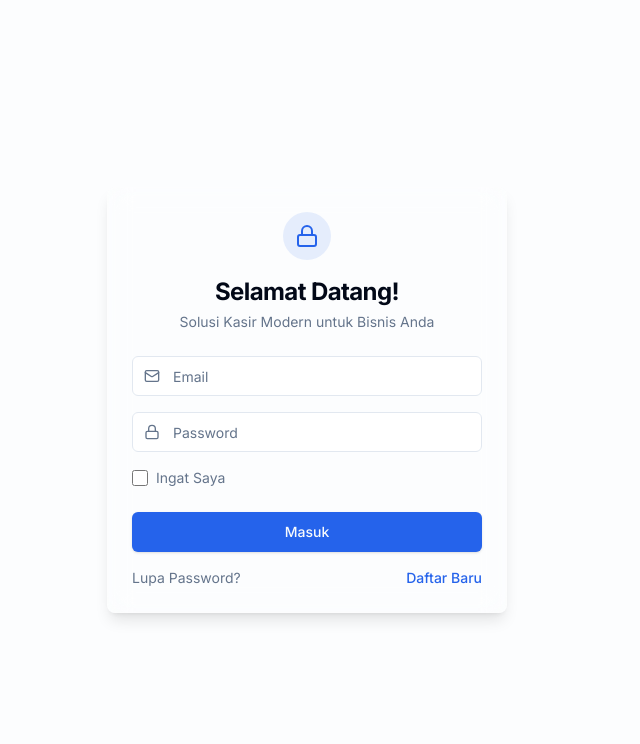
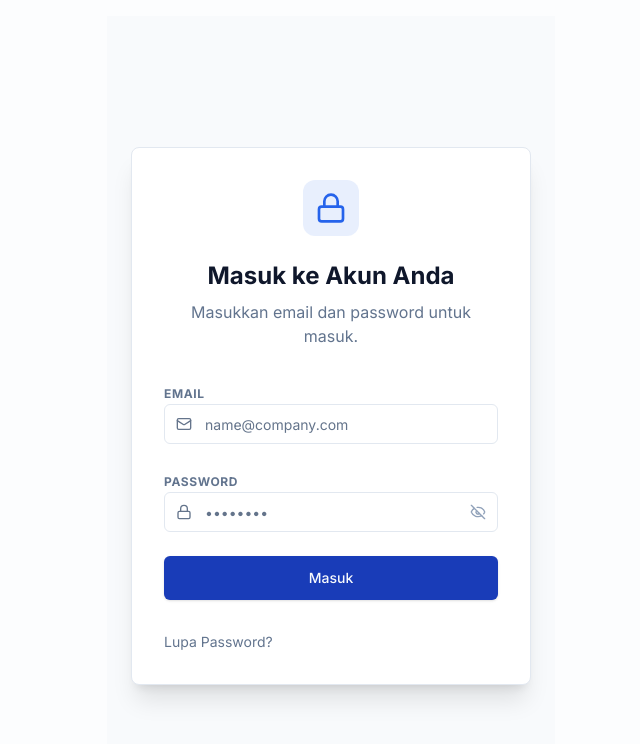
Before and after one commit to faizlzm/cashier-pwa-app, a Next.js app: page /login in a window 1280 px wide. Shown: the top 744 px of the page, without its empty margins (309-949 px from the left). Built offline with nearby package versions, Linux system fonts and the light colour scheme; no server answers.

Commit message:
feat: Add login page and implement PWA service worker for offline capabilities.

```diff
--- a/app/(auth)/login/page.tsx
+++ b/app/(auth)/login/page.tsx
@@ -3,16 +3,10 @@
 import Link from "next/link";
 import { useRouter } from "next/navigation";
 import { useState } from "react";
-import { Lock, Mail, AlertCircle } from "lucide-react";
+import { Lock, Mail, AlertCircle, Eye, EyeOff } from "lucide-react";
 import { Button } from "@/components/ui/Button";
 import { Input } from "@/components/ui/Input";
-import {
-  Card,
-  CardHeader,
-  CardTitle,
-  CardContent,
-  CardFooter,
-} from "@/components/ui/Card";
+import { Card, CardContent } from "@/components/ui/Card";
 import { useAuth } from "@/lib/context/auth-context";
 
 export default function LoginPage() {
@@ -22,6 +16,7 @@ export default function LoginPage() {
   const [password, setPassword] = useState("");
   const [isLoading, setIsLoading] = useState(false);
   const [error, setError] = useState<string | null>(null);
+  const [showPassword, setShowPassword] = useState(false);
 
   const handleSubmit = async (e: React.FormEvent) => {
     e.preventDefault();
@@ -37,7 +32,6 @@ export default function LoginPage() {
           ? err.message
           : "Login gagal. Periksa email dan password Anda.";
 
-      // Check for axios error response
       if (typeof err === "object" && err !== null && "response" in err) {
         const axiosError = err as {
           response?: { data?: { message?: string } };
@@ -52,82 +46,106 @@ export default function LoginPage() {
   };
 
   return (
-    <Card className="w-full max-w-[400px] shadow-xl glass border-white/20">
-      <CardHeader className="text-center space-y-1">
-        <div className="flex justify-center mb-4">
-          <div className="bg-primary/10 p-3 rounded-full">
-            <Lock className="w-6 h-6 text-primary" />
+    <div className="flex min-h-screen items-center justify-center bg-slate-50 p-4">
+      <Card className="w-full max-w-[400px] border-slate-200 bg-white shadow-xl">
+        <CardContent className="pt-8 px-8 pb-8">
+          <div className="flex flex-col items-center space-y-6 mb-8">
+            <div className="bg-primary/10 p-3 rounded-xl">
+              <Lock className="w-8 h-8 text-primary" />
+            </div>
+            <div className="text-center space-y-2">
+              <h1 className="text-2xl font-bold text-slate-900">
+                Masuk ke Akun Anda
+              </h1>
+              <p className="text-slate-500">
+                Masukkan email dan password untuk masuk.
+              </p>
             </div>
           </div>
-        <CardTitle className="text-2xl font-bold">Selamat Datang!</CardTitle>
-        <p className="text-sm text-muted-foreground">
-          Solusi Kasir Modern untuk Bisnis Anda
-        </p>
-      </CardHeader>
-      <form onSubmit={handleSubmit}>
-        <CardContent className="space-y-4">
+
+          <form onSubmit={handleSubmit} className="space-y-6">
             {error && (
               <div
                 key="login-error"
-              className="flex items-center gap-2 p-3 text-sm text-red-600 bg-red-50 dark:bg-red-900/20 dark:text-red-400 rounded-lg animate-in fade-in duration-300"
+                className="flex items-center gap-2 p-3 text-sm text-red-600 bg-red-50 rounded-lg"
               >
                 <AlertCircle className="h-4 w-4 shrink-0" />
                 <span>{error}</span>
               </div>
             )}
+
             <div className="space-y-2">
+              <label
+                htmlFor="email"
+                className="text-xs font-bold text-slate-500 uppercase tracking-wider"
+              >
+                EMAIL
+              </label>
               <Input
                 id="email"
                 type="email"
-              placeholder="Email"
+                placeholder="name@company.com"
                 required
                 value={email}
                 onChange={(e) => setEmail(e.target.value)}
                 icon={<Mail className="h-4 w-4" />}
+                iconPosition="left"
+                className="bg-white border-slate-300"
               />
             </div>
+
             <div className="space-y-2">
+              <label
+                htmlFor="password"
+                className="text-xs font-bold text-slate-500 uppercase tracking-wider"
+              >
+                PASSWORD
+              </label>
+              <div className="relative">
                 <Input
                   id="password"
-              type="password"
-              placeholder="Password"
+                  type={showPassword ? "text" : "password"}
+                  placeholder="••••••••"
                   required
                   value={password}
                   onChange={(e) => setPassword(e.target.value)}
                   icon={<Lock className="h-4 w-4" />}
+                  iconPosition="left"
+                  className="bg-white border-slate-300 pr-10"
                 />
+                <button
+                  type="button"
+                  onClick={() => setShowPassword(!showPassword)}
+                  className="absolute right-3 top-1/2 -translate-y-1/2 text-slate-400 hover:text-slate-600"
+                >
+                  {showPassword ? (
+                    <Eye className="h-4 w-4" />
+                  ) : (
+                    <EyeOff className="h-4 w-4" />
+                  )}
+                </button>
               </div>
-          <div className="flex items-center space-x-2">
-            <input
-              type="checkbox"
-              id="remember"
-              className="rounded border-gray-300 text-primary focus:ring-primary h-4 w-4"
-            />
-            <label htmlFor="remember" className="text-sm text-muted-foreground">
-              Ingat Saya
-            </label>
             </div>
-        </CardContent>
-        <CardFooter className="flex flex-col space-y-4">
-          <Button type="submit" className="w-full" isLoading={isLoading}>
+
+            <Button
+              type="submit"
+              className="w-full bg-blue-800 hover:bg-blue-900 h-11"
+              isLoading={isLoading}
+            >
               Masuk
             </Button>
-          <div className="flex items-center justify-between w-full text-sm">
+
+            <div className="flex items-center justify-between text-sm pt-2">
               <Link
                 href="/forgot-password"
-              className="text-muted-foreground hover:text-primary transition-colors"
+                className="text-slate-500 hover:text-blue-800 transition-colors"
               >
                 Lupa Password?
               </Link>
-            <Link
-              href="/register"
-              className="text-primary hover:underline font-medium"
-            >
-              Daftar Baru
-            </Link>
             </div>
-        </CardFooter>
           </form>
+        </CardContent>
       </Card>
+    </div>
   );
 }
```
Also changed, not shown: public/sw.js. Lines whose indentation alone changed are shown as unchanged.
